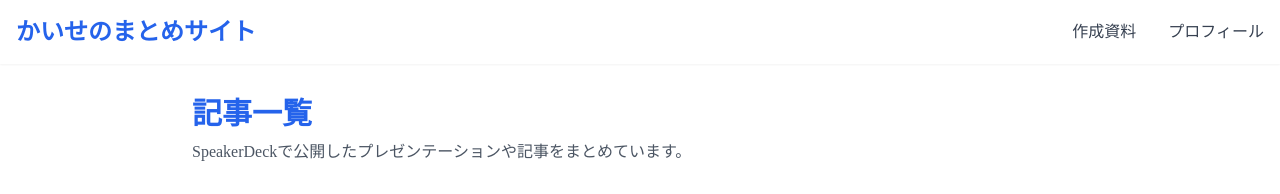
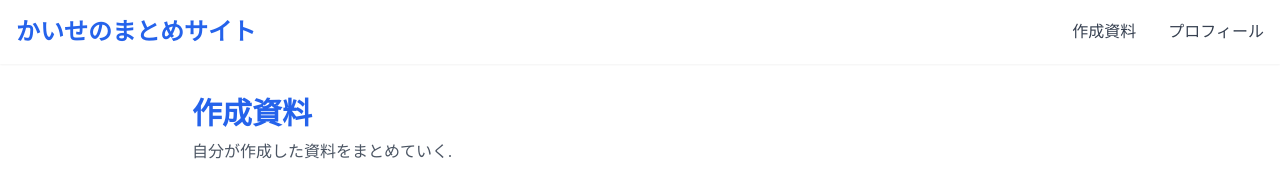
Before and after one commit to Takahashi-Kaisei/mypage, a Next.js app: page / in a window 1280 px wide. Shown: the top 194 px of the page. Built offline with nearby package versions, Linux system fonts and the light colour scheme; grey boxes are pictures that could not be loaded.

Commit message:
タイトルと説明を「かいせのまとめサイト」と「作成資料」に更新

```diff
--- a/src/app/layout.tsx
+++ b/src/app/layout.tsx
@@ -2,8 +2,8 @@ import { Metadata } from "next";
 import "./globals.css";
 
 export const metadata: Metadata = {
-  title: "ポートフォリオサイト",
-  description: "記事と経歴をまとめたポートフォリオサイト",
+  title: "かいせのまとめサイト",
+  description: "作成資料をまとめる．&自分についてもまとめる．",
 };
 
 export default function RootLayout({
--- a/src/app/page.tsx
+++ b/src/app/page.tsx
@@ -7,9 +7,9 @@ export default function Home() {
     <RootLayout>
       <div className="max-w-4xl mx-auto">
         <div className="mb-8">
-          <h1 className="text-3xl font-bold mb-2">記事一覧</h1>
+          <h1 className="text-3xl font-bold mb-2">作成資料</h1>
           <p className="text-gray-600">
-            SpeakerDeckで公開したプレゼンテーションや記事をまとめています。
+            自分が作成した資料をまとめていく.
           </p>
         </div>
 
```
